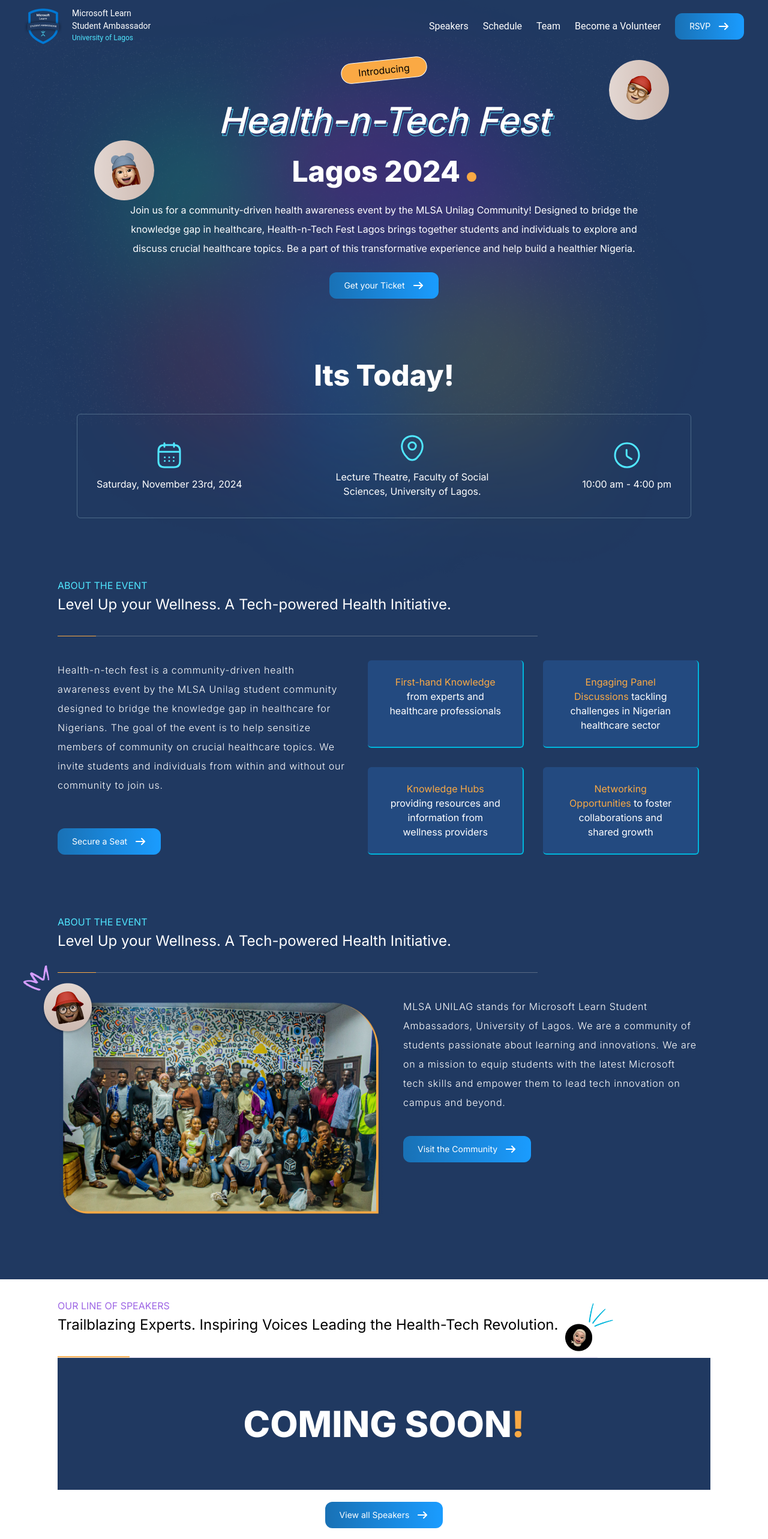
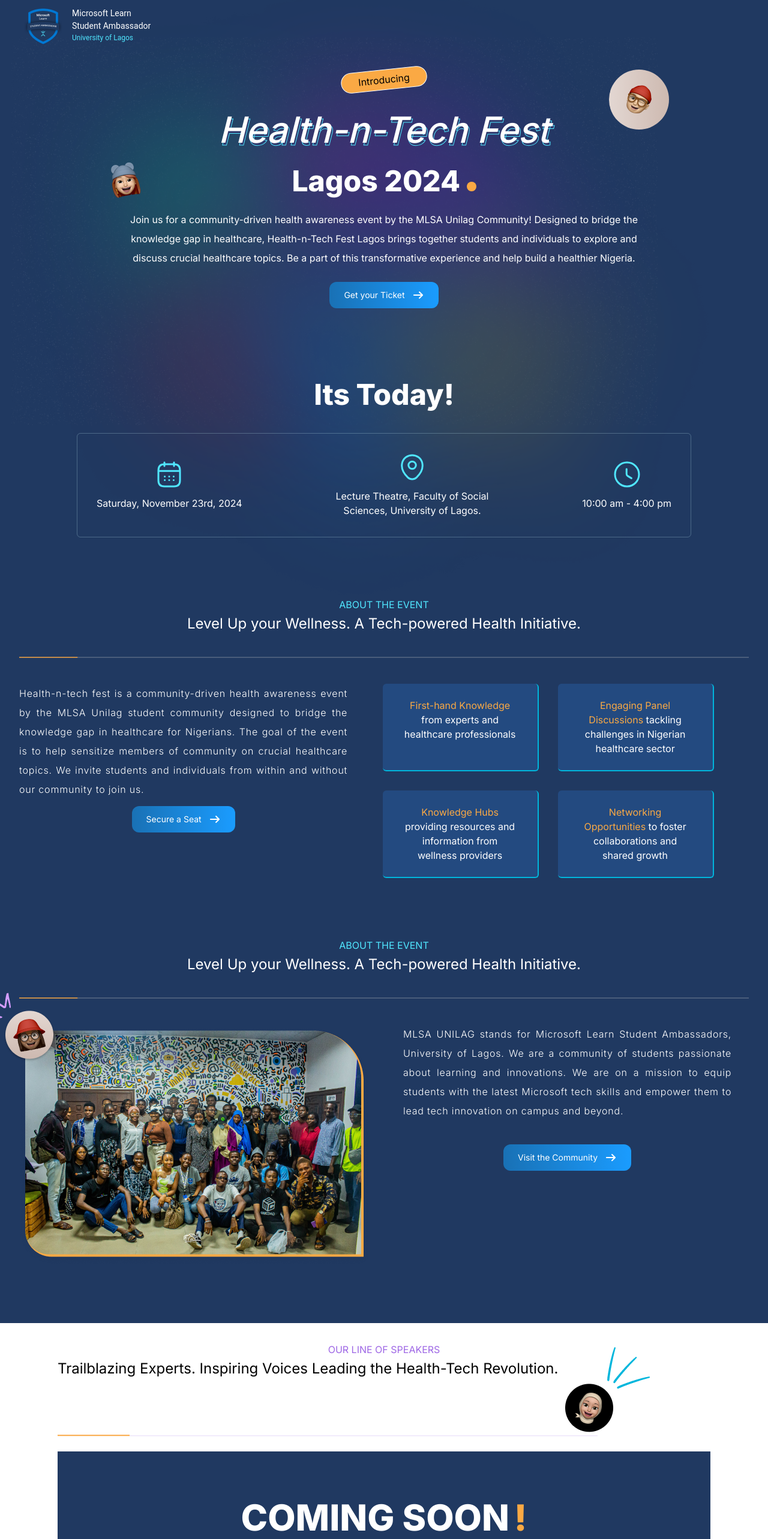
Before and after one commit to MLSA-UNILAG/health_n_tech-fest, a Next.js app: page / in a window 1280 px wide. Shown: the top 2566 px of the page at 60% size. Built offline with nearby package versions, Linux system fonts and the light colour scheme.

Commit message:
fix: mobile layout responsiveness

```diff
--- a/components/Sponsors.jsx
+++ b/components/Sponsors.jsx
@@ -32,8 +32,10 @@
             ))}
           </div> */}
             <div className="flex flex-row items-end my-20 gp-4 text-center justify-center">
-              <p className="text-6xl text-white font-extrabold">COMING SOON</p>
-              <p className="text-yellow font-extrabold text-6xl">!</p>
+              <p className="text-6xl text-white font-extrabold">
+                COMING SOON
+                <span className="text-yellow font-extrabold text-6xl ml-2">!</span>
+              </p>
             </div>
           </div>
         </div>
--- a/components/speakers/SpeakersList.jsx
+++ b/components/speakers/SpeakersList.jsx
@@ -28,8 +28,10 @@
           )) }
         </div> */}
         <div className="flex flex-row items-end py-20 mb-5 gp-4 text-center justify-center bg-primary">
-          <p className="text-6xl text-white font-extrabold">COMING SOON</p>
-          <p className="text-yellow font-extrabold text-6xl">!</p>
+          <p className="text-6xl text-white font-extrabold">
+            COMING SOON
+            <span className="text-yellow font-extrabold text-6xl ml-2">!</span>
+          </p>
         </div>
       </div>
     </section>
--- a/components/ui/AboutUs/index.jsx
+++ b/components/ui/AboutUs/index.jsx
@@ -4,23 +4,27 @@
 
 export const AboutUs = () => {
     return (
-        <div className="mx-24 mb-24">
+        <div className="mx-8 mb-24">
             <div className="mt-[100px]">
-                <div className="my-5 flex flex-col gap-1">
+                <div className="my-5 flex flex-col gap-1 text-center">
                     <p className=" text-lightBlue">ABOUT THE EVENT</p>
                     <p className="mb-8 text-2xl text-white">Level Up your Wellness. A Tech-powered Health Initiative.</p>
-                    <Line />
+                    {/* <Line /> */}
+                    <svg className="w-full h-2" viewBox="0 0 800 1" fill="none" xmlns="http://www.w3.org/2000/svg">
+                        <line y1="0.5" x2="64" y2="0.5" stroke="#FAA944" />
+                        <line opacity="0.25" x1="64" y1="0.5" x2="800" y2="0.5" stroke="#FFFAEB" />
+                    </svg>
                 </div>
 
-                <div className="flex mt-10 flex-row row-span-2 text-white gap-4 items-stretch">
-                    <div className="w-[45%] flex flex-col items-stretch">
-                        <p className=" leading-8 font-light tracking-wider">Health-n-tech fest is a community-driven health awareness event by the MLSA Unilag student community designed to bridge the knowledge gap in healthcare for Nigerians. The goal of the event is to help sensitize members of community on crucial healthcare topics. We invite students and individuals from within and without our community to join us.</p>
-                        <div className=" mt-auto">
+                <div className="flex mt-10 flex-col md:flex-row row-span-2 text-white gap-4 md:gap-0 items-stretch justify-center">
+                    <div className="md:w-[45%] flex flex-col items-stretch text-justify">
+                        <p className="leading-8 font-light tracking-wider">Health-n-tech fest is a community-driven health awareness event by the MLSA Unilag student community designed to bridge the knowledge gap in healthcare for Nigerians. The goal of the event is to help sensitize members of community on crucial healthcare topics. We invite students and individuals from within and without our community to join us.</p>
+                        <div className="m-auto my-3">
                             <Button text="Secure a Seat" />
                         </div>
                     </div>
 
-                    <div className="w-[55%] flex flex-wrap columns-2 gap-8 gap-y-8 justify-center child:bg-infoCard_bg child:border-infoCard_border child:rounded-md child:border-r-2 child:border-b-2 child:py-6 child:px-8 child:max-w-[260px] child:text-center">
+                    <div className="md:w-[55%] flex flex-wrap columns-2 gap-8 gap-y-8 justify-center child:bg-infoCard_bg child:border-infoCard_border child:rounded-md child:border-r-2 child:border-b-2 child:py-6 child:px-8 child:max-w-[260px] child:text-center">
                         <p><span className="!text-yellow">First-hand Knowledge </span>from experts and healthcare professionals</p>
                         <p><span className="!text-yellow">Engaging Panel Discussions </span>tackling challenges in Nigerian healthcare sector</p>
                         <p><span className="!text-yellow">Knowledge Hubs </span> providing resources and information from wellness providers</p>
@@ -30,13 +34,17 @@
             </div>
 
             <div className="mt-[100px]">
-                <div className="my-5 flex flex-col gap-1">
+                <div className="my-5 flex flex-col gap-1 text-center">
                     <p className=" text-lightBlue">ABOUT THE EVENT</p>
                     <p className="mb-8 text-2xl text-white">Level Up your Wellness. A Tech-powered Health Initiative.</p>
-                    <Line />
+                    {/* <Line /> */}
+                    <svg className="w-full h-2" viewBox="0 0 800 1" fill="none" xmlns="http://www.w3.org/2000/svg">
+                        <line y1="0.5" x2="64" y2="0.5" stroke="#FAA944" />
+                        <line opacity="0.25" x1="64" y1="0.5" x2="800" y2="0.5" stroke="#FFFAEB" />
+                    </svg>
                 </div>
-                <div className="flex mt-10 flex-row row-span-2 text-white gap-8">
-                    <div className="w-[50%] border-yellow border-r-6 border-b-6 rounded-tr-sm rounded-bl-sm ">
+                <div className="flex mt-10 flex-col md:flex-row row-span-2 text-white gap-8">
+                    <div className="md:w-[50%] border-yellow border-r-6 border-b-6 rounded-tr-sm rounded-bl-sm ">
                         <div className="relative -mt-[60px] z-50 -ml-[60px]">
                             <Sticker1 />
                         </div>
@@ -44,9 +52,9 @@
                             <AboutCommunity />
                         </div>
                     </div>
-                    <div className="w-[45%] flex flex-col items-stretch">
-                        <p className=" leading-8 font-light tracking-wider">MLSA UNILAG stands for Microsoft Learn Student Ambassadors, University of Lagos. We are a community of students passionate about learning and innovations. We are on a mission to equip students with the latest Microsoft tech skills and empower them to lead tech innovation on campus and beyond.</p>
-                        <div className=" mt-[40px]">
+                    <div className="md:w-[45%] flex flex-col items-stretch">
+                        <p className=" leading-8 font-light tracking-wider text-justify">MLSA UNILAG stands for Microsoft Learn Student Ambassadors, University of Lagos. We are a community of students passionate about learning and innovations. We are on a mission to equip students with the latest Microsoft tech skills and empower them to lead tech innovation on campus and beyond.</p>
+                        <div className="m-auto mt-[40px]">
                             <Button text="Visit the Community" link="x.com/mlsa_unilag" />
                         </div>
                     </div>
--- a/components/ui/Hero/index.jsx
+++ b/components/ui/Hero/index.jsx
@@ -4,11 +4,11 @@
 
 export const HeroSection = () => {
     return (
-        <div className="m-auto py-6 w-full first-letter: text-white flex flex-col justify-center text-center ">
+        <div className="m-auto py-10 w-full first-letter: text-white flex flex-col justify-center text-center ">
             <div className="flex gap-6 md:gap-0 justify-center w-11/12 md:w-2/3 m-auto">
 
                 <div className="flex flex-col flex-1 gap-3 justify-center items-center relative">
-                    <div className='absolute bottom-0 -left-14 mt-[110px] p-2 w-[50px] h-[50px] md:w-[80px] md:h-[80px] xl:w-[100px] xl:h-[100px] rounded-full bg-gradient-to-r from-sticker_gradient_from to-sticker_gradient_to hidden md:flex items-center justify-center'>
+                    <div className='absolute bottom-0 -left-14 mt-[110px] p-2 w-[50px] h-[50px] md:w-[80px] md:h-[80px] xl:w-[100px] xl:h-[100px] rounded-full bg-gradient-to-ra from-sticker_gradient_from to-sticker_gradient_to hidden md:flex items-center justify-center'>
                         <StickerGirl />
                     </div>
                     <div className="absolute bottom-1/2 left-0 translate-y-1/3">
--- a/components/ui/Navbar/index.jsx
+++ b/components/ui/Navbar/index.jsx
@@ -42,7 +42,7 @@
     <div className="Navbar text-white items-center mx-4 md:mx-6 md:flex md:justify-between lg:mx-10">
       <div className="flex flex-row justify-between items-center">
         <div>
-          <Link href="/" className="logo flex flex-row gap-4">
+          <Link href="/" onClick={() => setOpen(false)} className="logo flex flex-row gap-4">
             <Image
               src={mlsaLogo}
               alt="MLSA Logo"
@@ -57,10 +57,14 @@
             </div>
           </Link>
         </div>
+
+        {/* Mobile Nav Toggle */}
         <div className="md:hidden">
           <button onClick={() => setOpen((currentState) => !currentState)}>
             <svg
-              className="w-7 h-7 sm:w-8 sm:h-8 fill-current text-white hover:text-gray-400 focus:text-gray-400 "
+              className={`w-7 h-7 sm:w-8 sm:h-8 fill-current text-white hover:text-gray-400 focus:text-gray-400 transition-all duration-300 ease-in-out rotate-180 ${
+                  open ? "rotate-90" : ""
+                }`}
               viewBox="0 0 24 24"
               strokeWidth="1.5"
               stroke="currentColor"
@@ -70,9 +74,9 @@
                   strokeLinecap="round"
                   strokeLinejoin="round"
                   d="M3.75 6.75h16.5M3.75 12h16.5m-16.5 5.25h16.5"
-                />
-              ) : (
-                <path
+                  />
+                ) : (
+                  <path
                   strokeLinecap="round"
                   strokeLinejoin="round"
                   d="M6 18 18 6M6 6l12 12"
@@ -85,8 +89,8 @@
 
       <div
         className={clsx(
-          "md:flex md:items-center md:gap-4 lg:gap-6 text-[16px]",
-          open ? "flex flex-col mt-5 gap-4" : "hidden"
+          "md:flex md:items-center md:gap-4 lg:gap-6 text-[16px] transition-all duration-700 overflow-hidden",
+          open ? "flex flex-col mt-5 gap-4 opacity-1" : "opacity-0 h-0"
         )}
       >
         {headerLinks.map((link) => (
@@ -94,7 +98,7 @@
             key={link.id}
             className="hover:text-infoCard_border transition duration-300 text-center py-2 rounded"
           >
-            <Link href={link.link}>{link.title}</Link>
+            <Link href={link.link} onClick={() => setOpen(false)}>{link.title}</Link>
           </div>
         ))}
         <div className="py-2 rounded flex justify-center">
--- a/components/ui/Speakers/index.jsx
+++ b/components/ui/Speakers/index.jsx
@@ -1,48 +1,60 @@
-import { Line2, Sticker2 } from "@/public/Icons"
-import { ProfileCard } from "../ProfileCard"
-import { Speaker1 } from "@/public/Images/Speaker1"
-import { Button } from "../Button"
+import { Line2, Sticker2 } from "@/public/Icons";
+import { ProfileCard } from "../ProfileCard";
+import { Speaker1 } from "@/public/Images/Speaker1";
+import { Button } from "../Button";
 
 const speakers = [
   {
-        name: 'Theresa Emily',
-        description: 'Professor of Medicine at Harvard University',
+    name: "Theresa Emily",
+    description: "Professor of Medicine at Harvard University",
     image: <Speaker1 />,
   },
   {
-        name: 'Theresa Emily',
-        description: 'Professor of Medicine at Harvard University',
+    name: "Theresa Emily",
+    description: "Professor of Medicine at Harvard University",
     image: <Speaker1 />,
   },
   {
-        name: 'Theresa Emily',
-        description: 'Professor of Medicine at Harvard University',
+    name: "Theresa Emily",
+    description: "Professor of Medicine at Harvard University",
     image: <Speaker1 />,
   },
   {
-        name: 'Theresa Emily',
-        description: 'Professor of Medicine at Harvard University',
+    name: "Theresa Emily",
+    description: "Professor of Medicine at Harvard University",
     image: <Speaker1 />,
   },
   {
-        name: 'Theresa Emily',
-        description: 'Professor of Medicine at Harvard University',
+    name: "Theresa Emily",
+    description: "Professor of Medicine at Harvard University",
     image: <Speaker1 />,
   },
-
-]
+];
 
 export const Speakers = () => {
   return (
-        <div className="!bg-white w-full px-24 pb-24 py-8 ">
-            <div className="flex flex-col gap-1 5 ">
-                <p className=" text-lightPurple">OUR LINE OF SPEAKERS</p>
+    <div className="!bg-white w-full px-10 md:px-24 pb-24 py-8 ">
+      <div className="flex flex-col gap-1">
+        <p className=" text-lightPurple text-center">OUR LINE OF SPEAKERS</p>
         <div className="flex flex-row gap-3">
-                    <p className="mb-8 text-2xl text-black">Trailblazing Experts. Inspiring Voices Leading the Health-Tech Revolution.</p>
-                    <div className="relative w-[80px] -mt-[20px]"><Sticker2 /></div>
+          <p className="mb-6 text-2xl text-black">
+            Trailblazing Experts. Inspiring Voices Leading the Health-Tech
+            Revolution.
+          </p>
+          <div className="relative w-[170px] -mt-[20px]">
+            <Sticker2 />
           </div>
-                <div >
-                    <Line2 />
+        </div>
+        <div>
+          {/* <Line2 /> */}
+          <svg
+            xmlns="http://www.w3.org/2000/svg"
+            className="w-full h-2"
+            fill="none"
+          >
+            <path stroke="#FAA944" strokeWidth={2} d="M0 1.349h120" />
+            <path stroke="#9E67E5" d="M120 1.849h780" opacity={0.25} />
+          </svg>
         </div>
       </div>
       <div>
@@ -55,15 +67,21 @@
                     </div>
                 ))}
                 </div> */}
-                <div className="flex flex-row items-end py-20 mb-5 gp-4 text-center justify-center bg-primary">
-                    <p className="text-6xl text-white font-extrabold">COMING SOON</p>
-                    <p className="text-yellow font-extrabold text-6xl">!</p>
+        <div className="flex flex-row items-end py-20 my-5 gap-4 text-center justify-center bg-primary">
+          <p className="text-6xl text-white font-extrabold">
+            COMING SOON
+            <span className="text-yellow font-extrabold text-6xl ml-2">!</span>
+          </p>
         </div>
       </div>
 
       <div className="flex justify-center">
-                <Button text="View all Speakers" link="/speakers" className="!text-white" />
+        <Button
+          text="View all Speakers"
+          link="/speakers"
+          className="!text-white"
+        />
       </div>
     </div>
-    )
-}
+  );
+};
--- a/tailwind.config.js
+++ b/tailwind.config.js
@@ -33,7 +33,7 @@
       },
       textStroke: {
         "stroke-3d": "4px black"
-      }
+      },
     },
     colors: {
       transparent: 'transparent',
```
Also changed, not shown: components/speakers/Hero.jsx (+13 -13 lines), components/teams/Hero.jsx (+11 -11 lines), components/ui/Volunteers/index.jsx (+9 -9 lines). Lines whose indentation alone changed are shown as unchanged.
